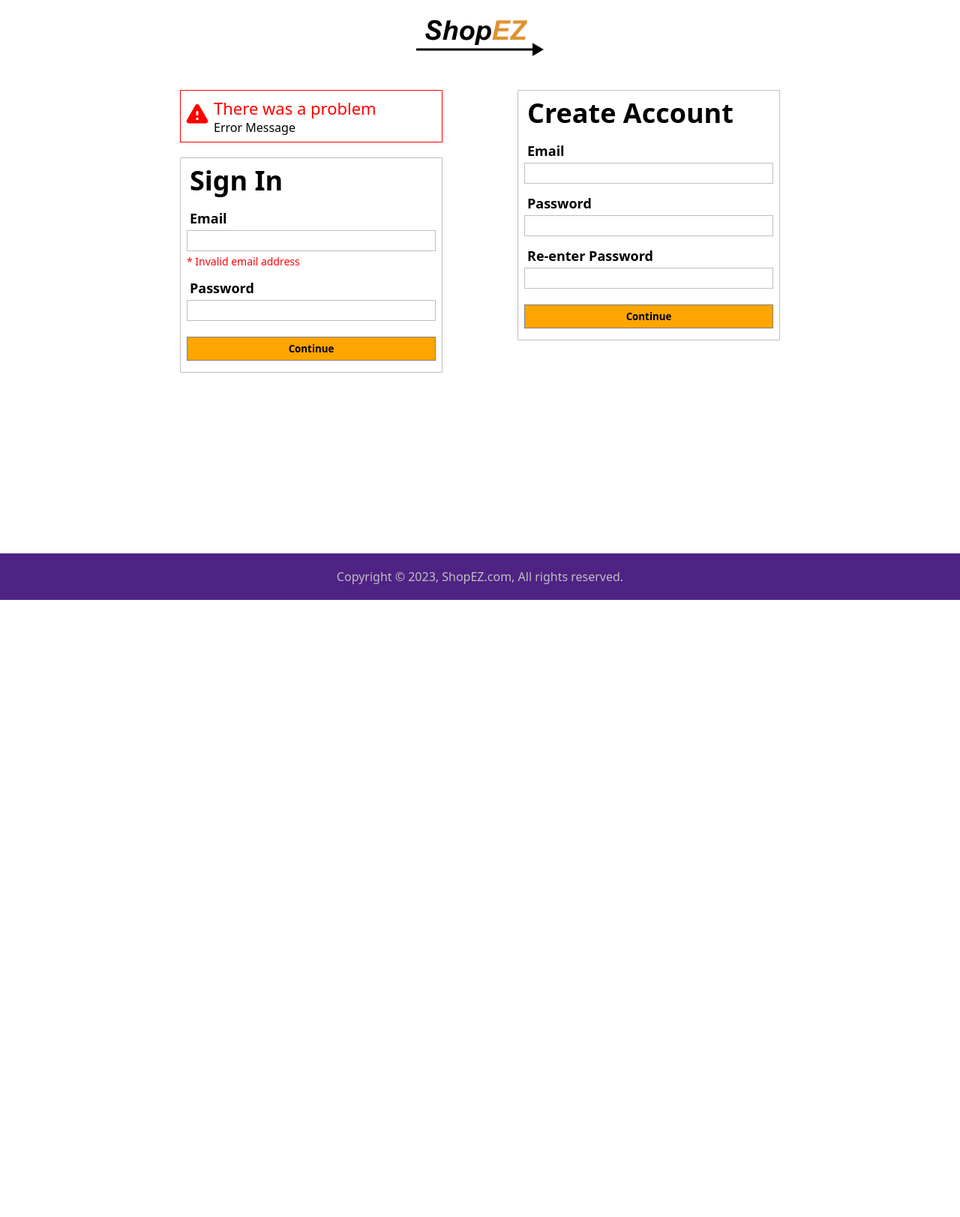
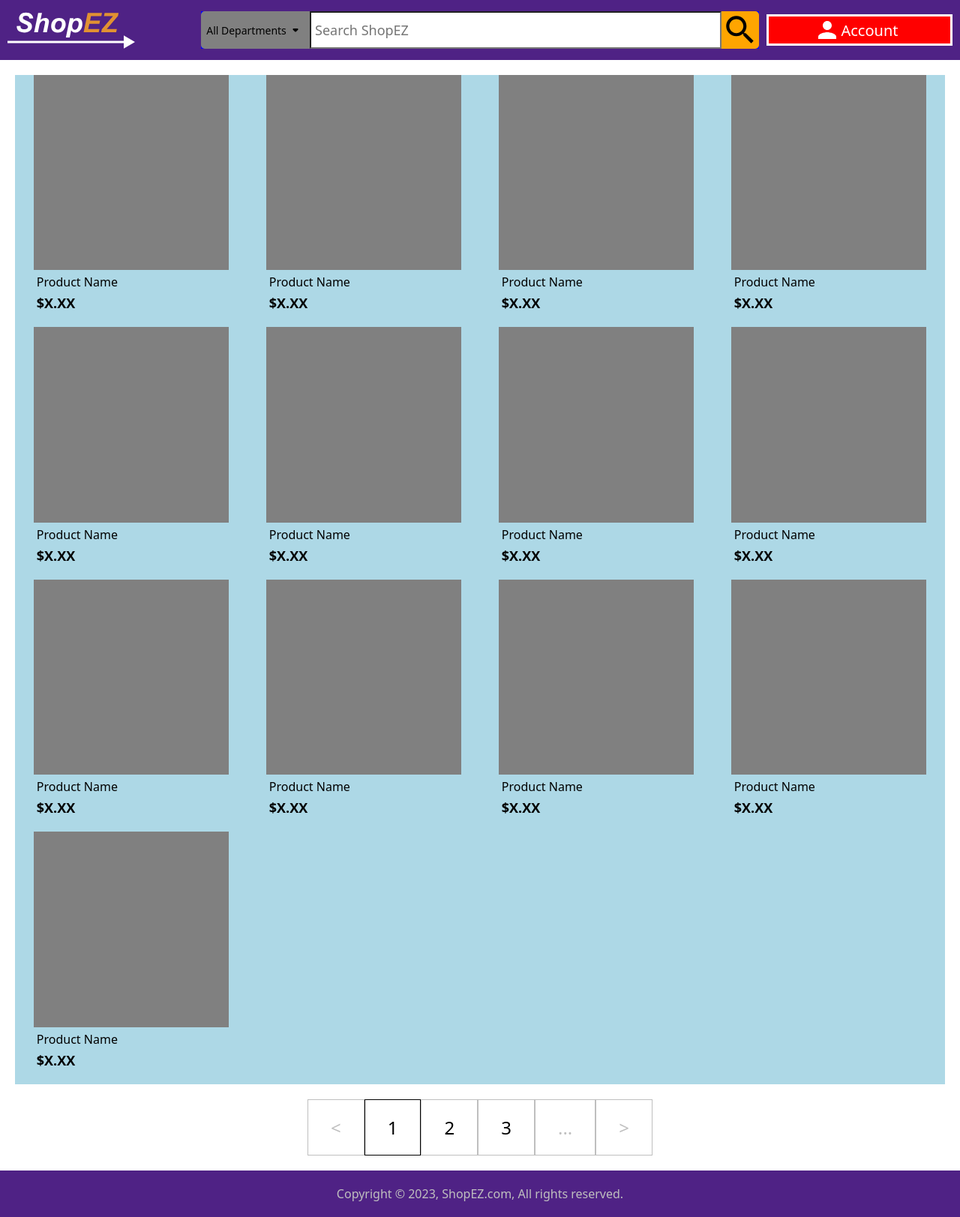
Before and after one commit to VO-2/Spring-Boot-REST-API, a React (Create React App) app in the folder frontend/: page / in a window 1280 px wide. Shown: the whole page at 75% size. Before the commit the page ends 800 px from the top, so only its background shows below. Built offline with nearby package versions, Linux system fonts and the light colour scheme; the HTML template or start-up script is replaced by a standard one.

Commit message:
build browse page components

```diff
--- a/frontend/src/App.tsx
+++ b/frontend/src/App.tsx
@@ -1,12 +1,16 @@
 import React, { PropsWithChildren } from 'react';
-import { ReactComponent as Logo } from './assets/svg/logo-dark.svg'
+import { ReactComponent as LogoDark } from './assets/svg/logo-dark.svg'
+import { ReactComponent as Logo } from './assets/svg/logo.svg'
 import { ReactComponent as Warning } from './assets/svg/error.svg'
+import { ReactComponent as Account } from './assets/svg/account.svg'
+import { ReactComponent as MagnifyingGlass } from './assets/svg/search.svg'
+import { ReactComponent as Chevron } from './assets/svg/dropdown.svg'
 
-// const colors = {
-//   gray: '#bfbfbf',
-//   purple: '#4F2285',
-//   orange: 'orange'
-// }
+const colors = {
+  gray: '#bfbfbf',
+  purple: '#4F2285',
+  orange: 'orange'
+}
 
 function LoginInput(props: { label: string, errorMsg?: string }) {
   return (
@@ -28,34 +32,31 @@ function LoginForm(props: { title: string } & PropsWithChildren) {
   )
 }
 
-function Error(props: {message: string}) {
+function Error(props: { message: string }) {
   return (
-  <div style={{display:'flex', border: 'solid red 1px', flexDirection:'row', padding:'8px 0px', marginBottom:20}}>
-    <div style={{display:'flex', justifyContent:'center', padding:'4px 4px 0px'}}>
-      <Warning style={{fill:'red'}}/>
+    <div style={{ display: 'flex', border: 'solid red 1px', flexDirection: 'row', padding: '8px 0px', marginBottom: 20 }}>
+      <div style={{ display: 'flex', justifyContent: 'center', padding: '4px 4px 0px' }}>
+        <Warning style={{ fill: 'red' }} />
       </div>
       <div>
-      <p style={{fontSize:22, color:'red', display:'block'}}>There was a problem</p>
+        <p style={{ fontSize: 22, color: 'red', display: 'block' }}>There was a problem</p>
         <p>{props.message}</p>
       </div>
     </div>
   )
 }
 
-const Footer = <footer style={{backgroundColor: '#4F2285', bottom: 0, position: 'absolute', width: '100%'}}>
-    <p style={{textAlign: 'center', color: '#bfbfbf', padding: 20}}>Copyright © 2023, ShopEZ.com, All rights reserved.</p>
+const Footer = <footer style={{ backgroundColor: '#4F2285', width: '100%' }}>
+  <p style={{ textAlign: 'center', color: '#bfbfbf', padding: 20 }}>Copyright © 2023, ShopEZ.com, All rights reserved.</p>
 </footer>
 
-
-function App() {
-  return (
-    <div>
+const SignInPage = <>
   <header style={{ display: 'flex', justifyContent: 'center', padding: 20 }}>
-        <Logo />
+    <LogoDark />
   </header>
   <div style={{ display: 'flex', flexDirection: 'row', justifyContent: 'center', margin: '25px 50px' }}>
     <div style={{ width: 350, marginRight: 50 }}>
-          <Error message='Error Message'/>
+      <Error message='Error Message' />
       <LoginForm title='Sign In'>
         <LoginInput label='Email' errorMsg='* Invalid email address' />
         <LoginInput label='Password' />
@@ -69,6 +70,100 @@ function App() {
       </LoginForm>
     </div>
   </div>
+</>
+
+function Header() {
+  return (
+    <div style={{ display: 'flex', flexDirection: 'row', backgroundColor: colors.purple, alignItems: 'center', padding: '10px 0' }}>
+      <div style={{ flex: 1, margin: '0px 10px' }}>
+        <Logo />
+      </div>
+      <div style={{ display: 'flex', flexDirection: 'row', height: 50, justifyContent: 'center', flex: 3, backgroundColor: 'blue' }}>
+        <div style={{ backgroundColor: 'gray', display: 'flex', flexDirection: 'row', alignItems: 'center', justifyContent: 'center', width: 145, padding: 2, borderRadius: '5px 0px 0px 5px' }}>
+          <p style={{ textAlign: 'center', fontSize: 14, borderRadius: '' }}>All Departments</p>
+          <Chevron />
+        </div>
+        <input placeholder="Search ShopEZ" style={{ backgroundColor: 'white', flex: 1, width: 250, paddingLeft: 5, fontSize: 18 }}>
+        </input>
+        <div style={{ width: 50, backgroundColor: colors.orange, borderRadius: '0px 5px 5px 0px' }}>
+          <MagnifyingGlass style={{ width: '100%', height: '100%' }} />
+        </div>
+      </div>
+      <div style={{ margin: '0 10px', backgroundColor: 'red', width: 140, flex: 1 }}>
+        <div style={{ border: '3px solid white', display: 'flex', alignItems: 'center', justifyContent: 'center', paddingRight: 9 }}>
+          <Account style={{ width: 36, height: 36, fill: 'white' }} />
+          <p style={{ color: 'white', fontSize: 20, fontWeight: 500 }}>Account</p>
+        </div>
+      </div>
+    </div>
+  )
+}
+
+function ProductListing(props: {name:string, price:string}) {
+  return (
+    <div style={{flexBasis:'21%', margin:'0 2% 20px'}}>
+      <div style={{width:'100%', backgroundColor:'gray', aspectRatio:1}}>
+        <img src=""/>
+      </div>
+      <div style={{paddingLeft:4}}>
+        <p style={{margin:'5px 0'}}>{props.name}</p>
+        <b>{props.price}</b>
+      </div>
+    </div>
+  )
+
+}
+
+function ProductListingGrid() {
+  return (
+    <div style={{margin:20, display:'flex', flexWrap:'wrap', backgroundColor:'lightblue'}}>
+        <ProductListing name='Product Name' price='$X.XX'/>
+        <ProductListing name='Product Name' price='$X.XX'/>
+        <ProductListing name='Product Name' price='$X.XX'/>
+        <ProductListing name='Product Name' price='$X.XX'/>
+        <ProductListing name='Product Name' price='$X.XX'/>
+        <ProductListing name='Product Name' price='$X.XX'/>
+        <ProductListing name='Product Name' price='$X.XX'/>
+        <ProductListing name='Product Name' price='$X.XX'/>
+        <ProductListing name='Product Name' price='$X.XX'/>
+        <ProductListing name='Product Name' price='$X.XX'/>
+        <ProductListing name='Product Name' price='$X.XX'/>
+        <ProductListing name='Product Name' price='$X.XX'/>
+        <ProductListing name='Product Name' price='$X.XX'/>
+      </div>
+  )
+}
+
+function PaginationItem(props: {text: string, highlighted?: boolean, disabled?: boolean }) {
+  const borderProps = props.highlighted ? '1px solid black' : `1px solid ${colors.gray}`
+  const textColor = props.disabled ? colors.gray : 'black'
+
+  return (
+    <div style={{padding:'20px 30px', border:borderProps}}>
+      <p style={{fontSize:24, backgroundColor:'white', color:textColor}}>{props.text}</p>
+    </div>
+  )
+}
+
+function Pagination() {
+  return (
+    <div style={{display:'flex', flexDirection:'row', justifyContent:'center', margin:'0 10% 20px'}}>
+        <PaginationItem text='<' disabled/>
+        <PaginationItem text='1' highlighted/>
+        <PaginationItem text='2'/>
+        <PaginationItem text='3'/>
+        <PaginationItem text='...' disabled/>
+        <PaginationItem text='>' disabled/>
+    </div>
+  )
+}
+
+function App() {
+  return (
+    <div>
+      <Header/>
+      <ProductListingGrid/>
+      <Pagination/>
       {Footer}
     </div>
   )
```
Lines whose indentation alone changed are shown as unchanged.
